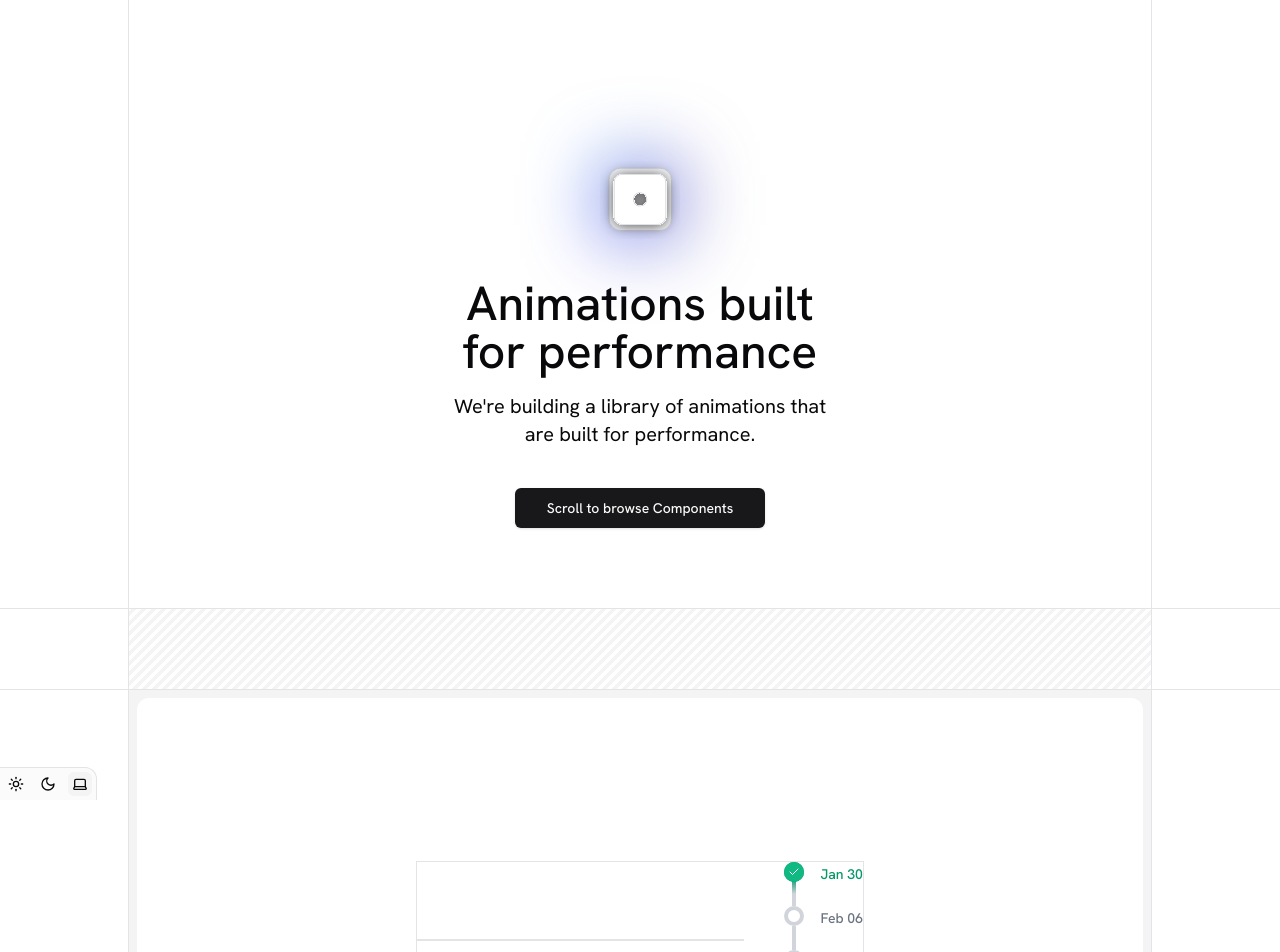
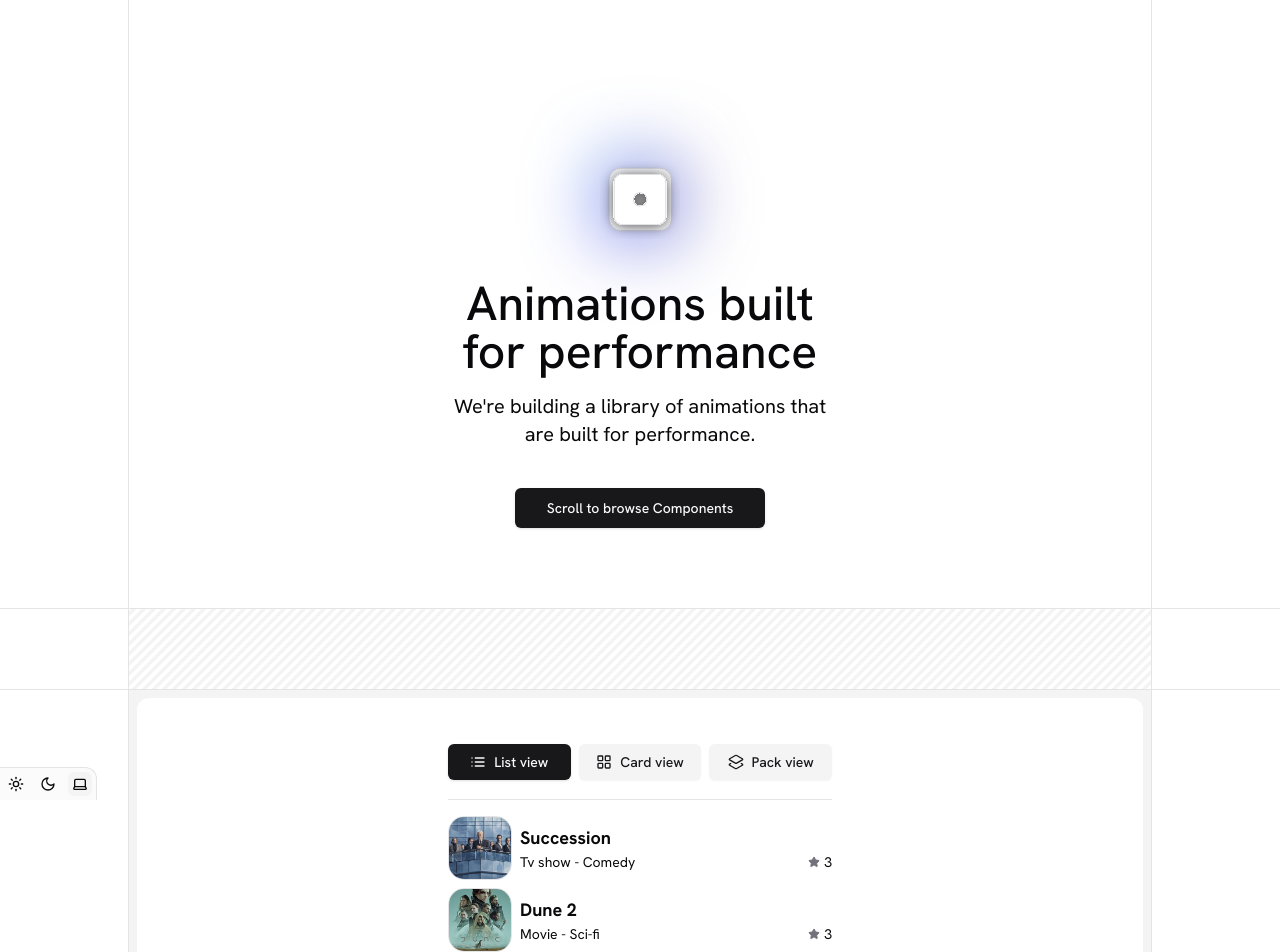
Before and after one commit to code-env/ground-v2, a React (Vite) app: page / in a window 1280 px wide. Shown: the top 952 px of the page. Built offline with nearby package versions, Linux system fonts and the light colour scheme.

Commit message:
feat: added the movie view component

```diff
--- a/src/components/animations/stacked-click.tsx
+++ b/src/components/animations/stacked-click.tsx
@@ -109,8 +109,8 @@ function VerticalTimeline({
             )}
           </div>
           <div
-            className={cn("ml-4", {
-              "pb-5": index < items.length - 1,
+            className={cn("ml-4 ", {
+              "pb-5 bg-red-500": index < items.length - 1,
             })}
           >
             <span
--- /dev/null
+++ b/src/components/animations/view.tsx
@@ -0,0 +1,213 @@
+import { cn } from "@/lib/utils";
+import { Layers2, LayoutGrid, List, LucideIcon, Star } from "lucide-react";
+import { AnimatePresence, motion, MotionConfig } from "motion/react";
+import React from "react";
+import { buttonVariants } from "../ui/button";
+
+type Views = "List" | "Grid" | "Stacked";
+
+type ViewItem = {
+  icon: LucideIcon;
+  name: string;
+  view: Views;
+};
+
+type Item = {
+  name: string;
+  description: string;
+  image: string;
+  angle?: number;
+};
+
+const views: ViewItem[] = [
+  {
+    name: "List view",
+    icon: List,
+    view: "List",
+  },
+  {
+    name: "Card view",
+    icon: LayoutGrid,
+    view: "Grid",
+  },
+  {
+    name: "Pack view",
+    icon: Layers2,
+    view: "Stacked",
+  },
+];
+
+const TRANSITION = {
+  type: "spring",
+  stiffness: 300,
+  damping: 30,
+  mass: 0.5,
+  duration: 0.5,
+};
+
+const items = [
+  {
+    name: "Succession",
+    description: "Tv show - Comedy",
+    image: "/succession.jpeg",
+    angle: -10,
+  },
+  {
+    name: "Dune 2",
+    description: "Movie - Sci-fi",
+    image: "/dune.jpg",
+    angle: 15,
+  },
+];
+
+const View = () => {
+  const [view, setView] = React.useState<Views>("List");
+  const handleClick = (newView: Views) => {
+    setView(newView);
+  };
+  return (
+    <MotionConfig transition={TRANSITION}>
+      <div className="center full">
+        <div className="max-w-sm w-full space-y-4">
+          <div className="h-14 border-b flex gap-2">
+            {views.map((item) => (
+              <button
+                key={item.name}
+                className={buttonVariants({
+                  variant: item.view === view ? "default" : "secondary",
+                  className: "flex-1",
+                })}
+                onClick={() => handleClick(item.view)}
+              >
+                <item.icon className="w-4 h-4" />
+                {item.name}
+              </button>
+            ))}
+          </div>
+
+          <div className="min-h-80 relative ">
+            <AnimatePresence mode="popLayout">
+              {view === "List" && <ListView view={view} />}
+              {view === "Grid" && <GridView view={view} />}
+              {view === "Stacked" && <StackedView view={view} />}
+            </AnimatePresence>
+          </div>
+        </div>
+      </div>
+    </MotionConfig>
+  );
+};
+
+const ListView = ({ view }: { view: Views }) => {
+  return (
+    <div className="flex flex-col gap-2">
+      {items.map((item, idx) => (
+        <ItemView
+          key={idx}
+          item={item}
+          idx={idx}
+          view={view}
+          className="flex items-center gap-2 flex-row"
+        />
+      ))}
+    </div>
+  );
+};
+
+const GridView = ({ view }: { view: Views }) => {
+  return (
+    <div className="grid grid-cols-2 gap-6">
+      {items.map((item, idx) => (
+        <ItemView key={idx} item={item} idx={idx} view={view} />
+      ))}
+    </div>
+  );
+};
+
+const StackedView = ({ view }: { view: Views }) => {
+  return (
+    <div>
+      <div className="relative flex w-full items-center justify-center h-32">
+        {items.map((item, idx) => (
+          <ItemView
+            key={idx}
+            item={item}
+            idx={idx}
+            view={view}
+            className="absolute "
+          />
+        ))}
+      </div>
+      <div className="text-center mt-2">
+        <p className="clas">{items.length} Movies</p>
+      </div>
+    </div>
+  );
+};
+
+const ItemView = ({
+  item,
+  idx,
+  view,
+  className,
+}: {
+  item: Item;
+  idx: number;
+  view: Views;
+  className?: string;
+}) => {
+  return (
+    <motion.div
+      className={cn("flex flex-col gap-2 ", className)}
+      layoutId={`view-item-container-${idx}`}
+      style={{
+        rotate: view === "Stacked" ? item.angle : 0,
+        zIndex: view === "Stacked" ? items.length - idx : 0,
+      }}
+    >
+      <motion.img
+        layoutId={`view-item-image-${idx}`}
+        src={item.image}
+        alt={item.name}
+        className={cn(
+          "w-full h-auto",
+          view === "Grid"
+            ? "w-full h-44"
+            : view === "List"
+            ? "size-16"
+            : "size-20",
+          "object-cover rounded-2xl border"
+        )}
+      />
+      <AnimatePresence>
+        {view !== "Stacked" && (
+          <motion.div
+            initial={{ opacity: 0, x: -50 }}
+            animate={{ opacity: 1, x: 0 }}
+            exit={{ opacity: 0, x: -50 }}
+            className="flex-1"
+          >
+            <motion.h3
+              layoutId={`view-item-title-${idx}`}
+              className="text-lg font-bold"
+            >
+              {item.name}
+            </motion.h3>
+            <motion.p
+              layoutId={`view-item-description-${idx}`}
+              className="text-sm flex items-center gap-2 justify-between"
+            >
+              <span>{item.description}</span>
+              <span className="flex items-center gap-1">
+                <Star className="size-3 text-muted-foreground fill-muted-foreground" />{" "}
+                3
+              </span>
+            </motion.p>
+          </motion.div>
+        )}
+      </AnimatePresence>
+    </motion.div>
+  );
+};
+
+export default View;
--- a/src/pages/home.tsx
+++ b/src/pages/home.tsx
@@ -46,6 +46,7 @@ import {
   WordRoll,
   YearsTabs,
 } from "@/components/animations";
+import View from "@/components/animations/view";
 
 const Home = () => {
   const [isHidden, setIsHidden] = useState(false);
@@ -67,6 +68,9 @@ const Home = () => {
       <Hero hidden={isHidden} />
       <Feedback hidden={isHidden} />
 
+      <ComponentPreview notReady>
+        <View />
+      </ComponentPreview>
       <ComponentPreview notReady>
         <StackClick />
       </ComponentPreview>
```
